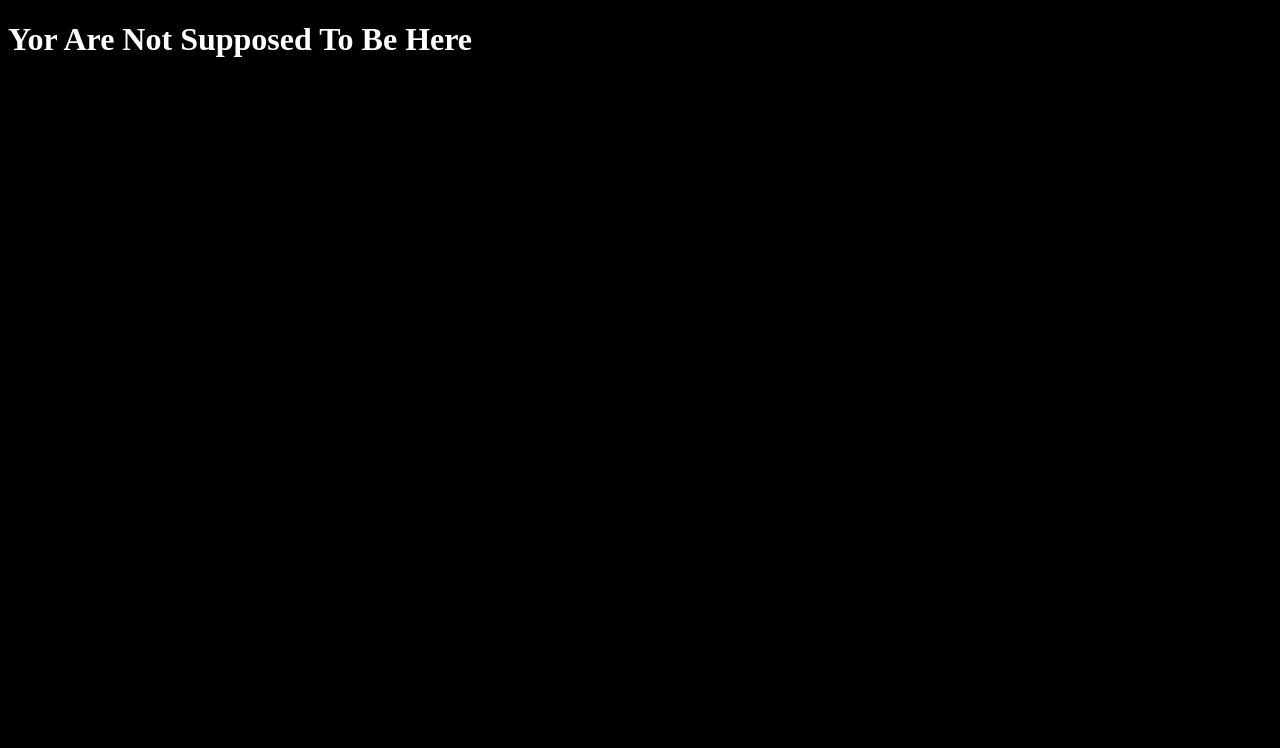
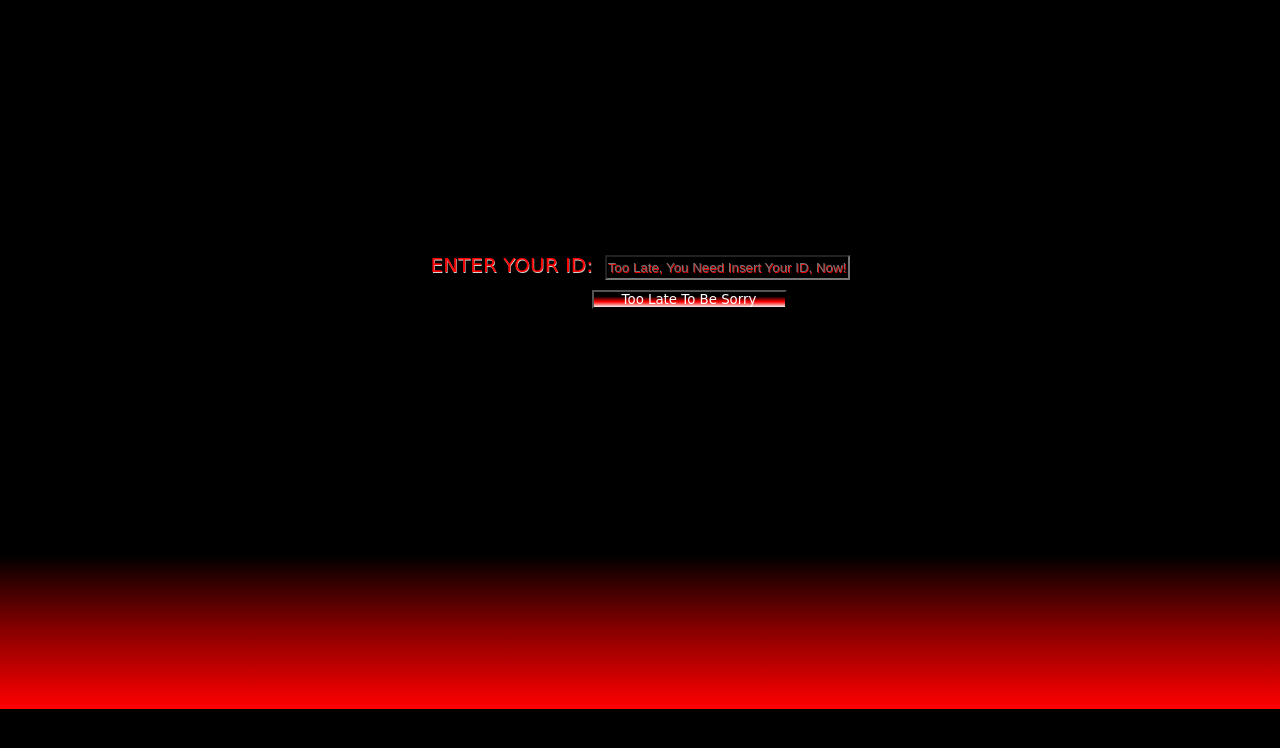
Before and after one commit to fernandolacerda1746/umbrellaproject, a plain HTML site: page forgotpassword.html in a window 1280 px wide. Drawn offline with Linux system fonts and the light colour scheme; a web font is replaced by a local one.

Commit message:
Password Page Update 03-04-2023

```diff
--- a/Styles/forgotpassword.css
+++ b/Styles/forgotpassword.css
@@ -1,6 +1,73 @@
+@import url('https://fonts.googleapis.com/css2?family=Alkatra&display=swap');
+@import url('https://fonts.googleapis.com/css2?family=Dancing+Script&display=swap');
+
+
+*{
+
+    margin: 0;
+    padding: 0;
+    box-sizing: border-box;
+
+
+}
+
 body{
 
-    color: white;
+    background: linear-gradient(black, black, black, darkred, red);
     background-color: black;
+    background-repeat: no-repeat;
+    background-position: 0px 400px;
 
 }
+
+.id_label{
+
+    display: block;
+    margin-top: 250px;
+    text-align: center;
+
+}
+
+label{
+
+    font-family: 'Alkatra', cursive;
+    color: red;
+    text-shadow: 0.5px 0.5px lightgray;
+    font-size: 20px;
+    margin-right: 7.5px;
+
+}
+
+input[type = 'text']{
+
+    background-color: black;
+    color: white;
+    width: 245px;
+    height: 25px;
+    text-shadow: 0.75px 0.75px red;
+    margin-top: 5px;
+    text-align: center;
+
+}
+
+input[type = 'submit']{
+
+    color: white;
+    font-family: 'Alkatra', cursive;
+    background: -webkit-linear-gradient(bottom, #f4f4f4, red, black 70%);
+    margin-top: 10px;
+    margin-left: 98px;
+    text-align: center;
+    width: 195px;
+
+}
+
+input[type = submit]:hover{
+
+    background-color: red;
+    color: #fff;
+    font-family: 'Dancing Script', cursive;
+    background: -webkit-linear-gradient(bottom, black, red, #f4f4f4);
+    cursor: not-allowed;
+
+}
--- /dev/null
+++ b/Styles/forgotpassword1.css
@@ -0,0 +1,92 @@
+body{
+
+    color: white;
+    text-shadow: 0.5px 0.5px red;
+    background: linear-gradient(black, black, black, darkred, darkred, red);
+    background-color: black;
+    background-repeat: no-repeat;
+    background-position: 0px 330px;
+
+}
+
+h1{
+
+    text-align: center;
+
+}
+
+#backpage{
+
+    font-size: 15px;
+    font-style: oblique;
+    color: white;
+
+}
+
+#backpage:hover{
+
+    opacity: 0.95;
+
+}
+
+#backpage:not(:hover){
+
+    opacity: 0.15;
+
+}
+
+.loadicon{
+
+    animation: fadeIn 20s infinite;
+    position: fixed;
+    top: 150px;
+    bottom: 0px;
+    left: 525px;
+    right: 0px;
+
+}
+
+.loadicon .loading_message{
+
+    margin-top: 20px;
+    margin-left: -60px;
+
+}
+
+.progress{
+
+    background-color: black;
+    border-style: ridge;
+    border-width: 4.5px;
+    border-color: #8f0303;
+    height: 10px;
+    margin-top: 455px;
+    margin-left: 415px;
+    position: relative;
+    width: 550px;
+
+}
+
+.progress .progress-bar{
+
+    animation: progress-animation 20s infinite;
+    background-color: #8f0303;
+    height: 100%;
+    position: absolute;
+
+
+}
+
+@keyframes progress-animation{
+
+    0% { width: 0%; }
+    100% { width: 100% }
+
+}
+
+@keyframes fadeIn {
+
+    0% { opacity: 0; }
+    100% { opacity: 1; }
+
+}
--- a/forgotpassword.html
+++ b/forgotpassword.html
@@ -9,6 +9,11 @@
     <link rel="icon" href="Imagens/img01.png">
 </head>
 <body>
-    <h1>Yor Are Not Supposed To Be Here</h1>
+    <form class = 'id_label' method = 'post' action = 'forgotpassword1.html'>
+        <div>
+            <label for = 'user'>ENTER YOUR ID:</label>
+            <input type = 'text' name = "user" placeholder = 'Too Late, You Need Insert Your ID, Now!'>
+        </div>
+        <input type = 'submit' value = 'Too Late To Be Sorry'>
+    </form>
 </body>
-</html>
```
Also changed, not shown: forgotpassword1.html (added, +30 -0 lines).
